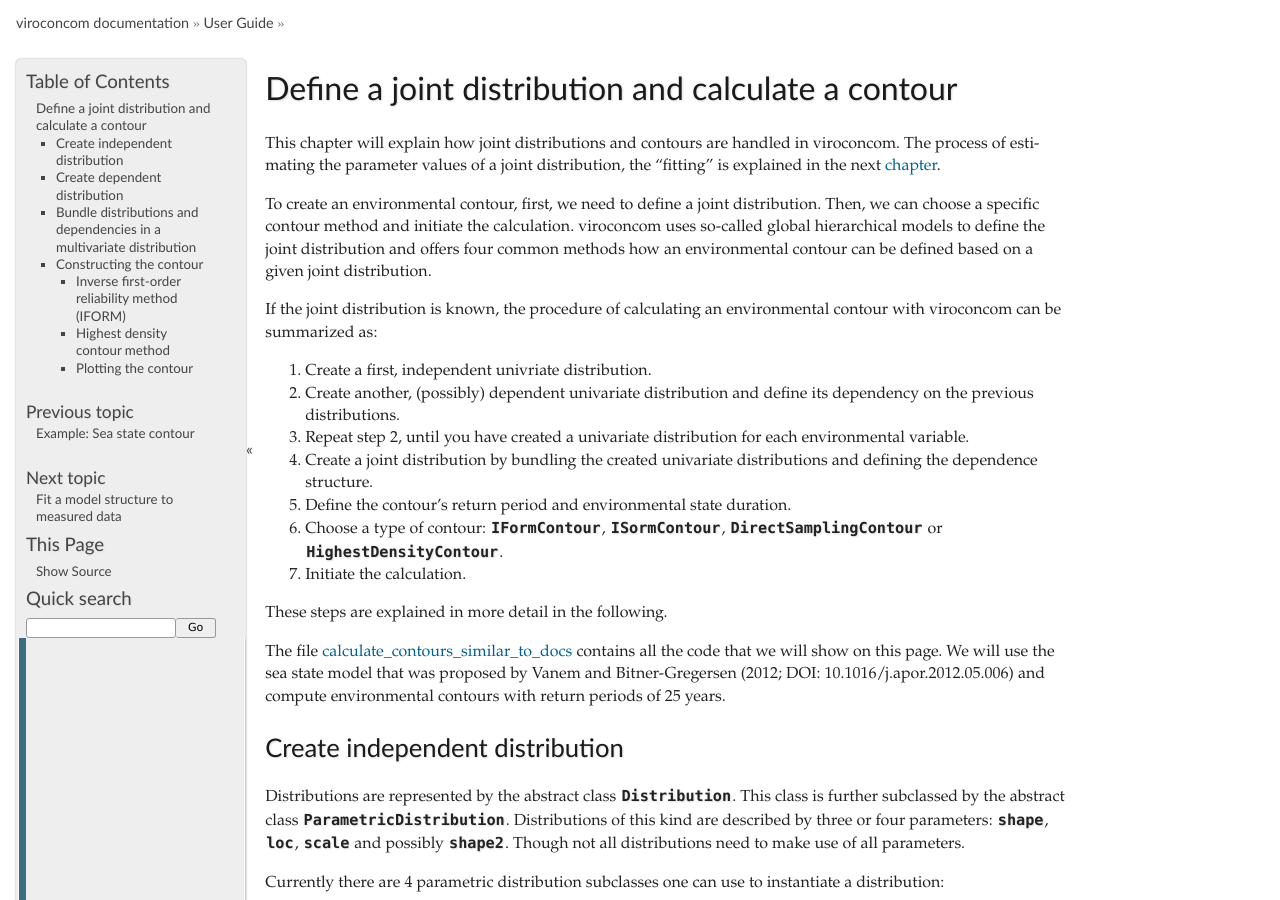
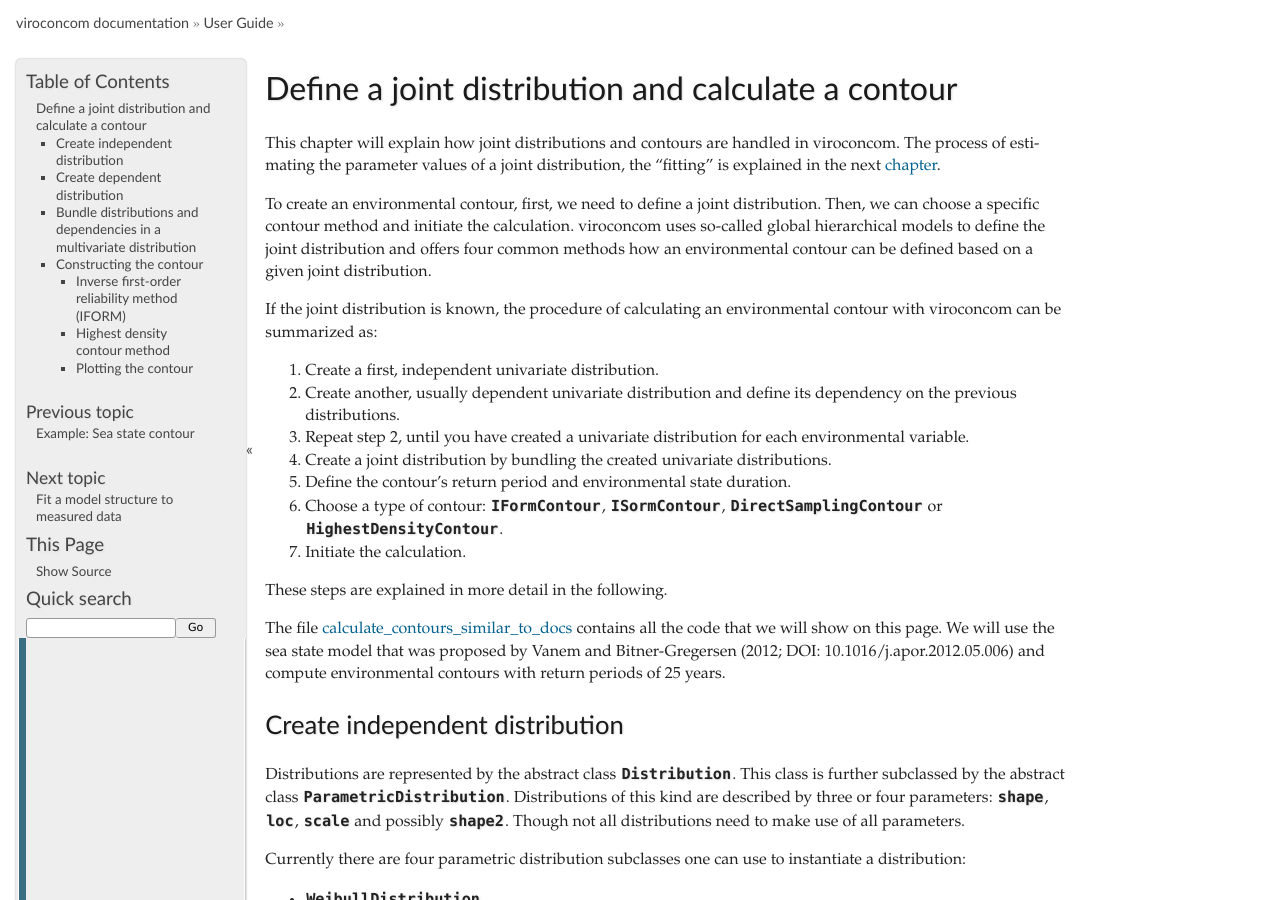
Before and after one commit to virocon-organization/virocon, a Sphinx documentation site: the page built from docs/jointdistribution_and_contours.rst, in a window 1280 px wide and 900 px high. Built offline with Sphinx 7.4.7, drawn with Linux system fonts in a browser that asks for light colours.

Commit message:
Typo and add ExponentiatedWeibullDistribution to __all__

```diff
--- a/docs/jointdistribution_and_contours.rst
+++ b/docs/jointdistribution_and_contours.rst
@@ -16,13 +16,13 @@ contour can be defined based on a given joint distribution.
 If the joint distribution is known, the procedure of calculating an environmental
 contour with viroconcom can be summarized as:
 
-1. Create a first, independent univriate distribution.
+1. Create a first, independent univariate distribution.
 
-2. Create another, (possibly) dependent univariate distribution and define its dependency on the previous distributions.
+2. Create another, usually dependent univariate distribution and define its dependency on the previous distributions.
 
 3. Repeat step 2, until you have created a univariate distribution for each environmental variable.
 
-4. Create a joint distribution by bundling the created univariate distributions and defining the dependence structure.
+4. Create a joint distribution by bundling the created univariate distributions.
 
 5. Define the contour's return period and environmental state duration.
 
@@ -52,7 +52,7 @@ this kind are described by three or four parameters:
 ``shape``, ``loc``, ``scale`` and possibly ``shape2``.
 Though not all distributions need to make use of all parameters.
 
-Currently there are 4 parametric distribution subclasses one can use to
+Currently there are four parametric distribution subclasses one can use to
 instantiate a distribution:
 
 * :class:`~viroconcom.distributions.WeibullDistribution`
```
Also changed, not shown: 1 other file.
